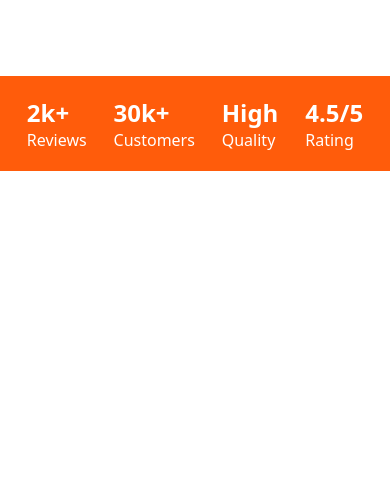
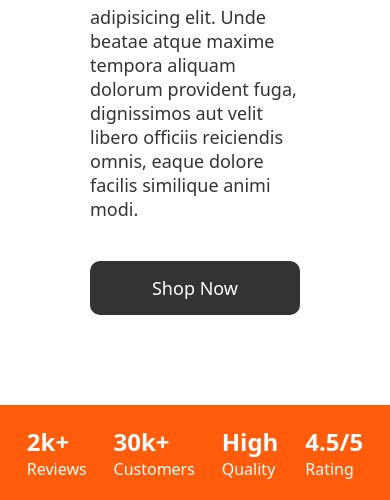
Before and after one commit to art-version-1-1/thala-7-website, a plain HTML site: page index.html in a window 390 px wide. Shown: the part 775-1275 px from the top of the page. Before the commit the page ends 946 px from the top, so only its background shows below. Drawn offline with Linux system fonts and the light colour scheme.

Commit message:
Update style.css

```diff
--- a/style.css
+++ b/style.css
@@ -422,7 +422,7 @@ footer {
         display: none;
     }
 
-    main {
+    .home-main {
         flex-direction: column;
         align-items: center;
     }
```
